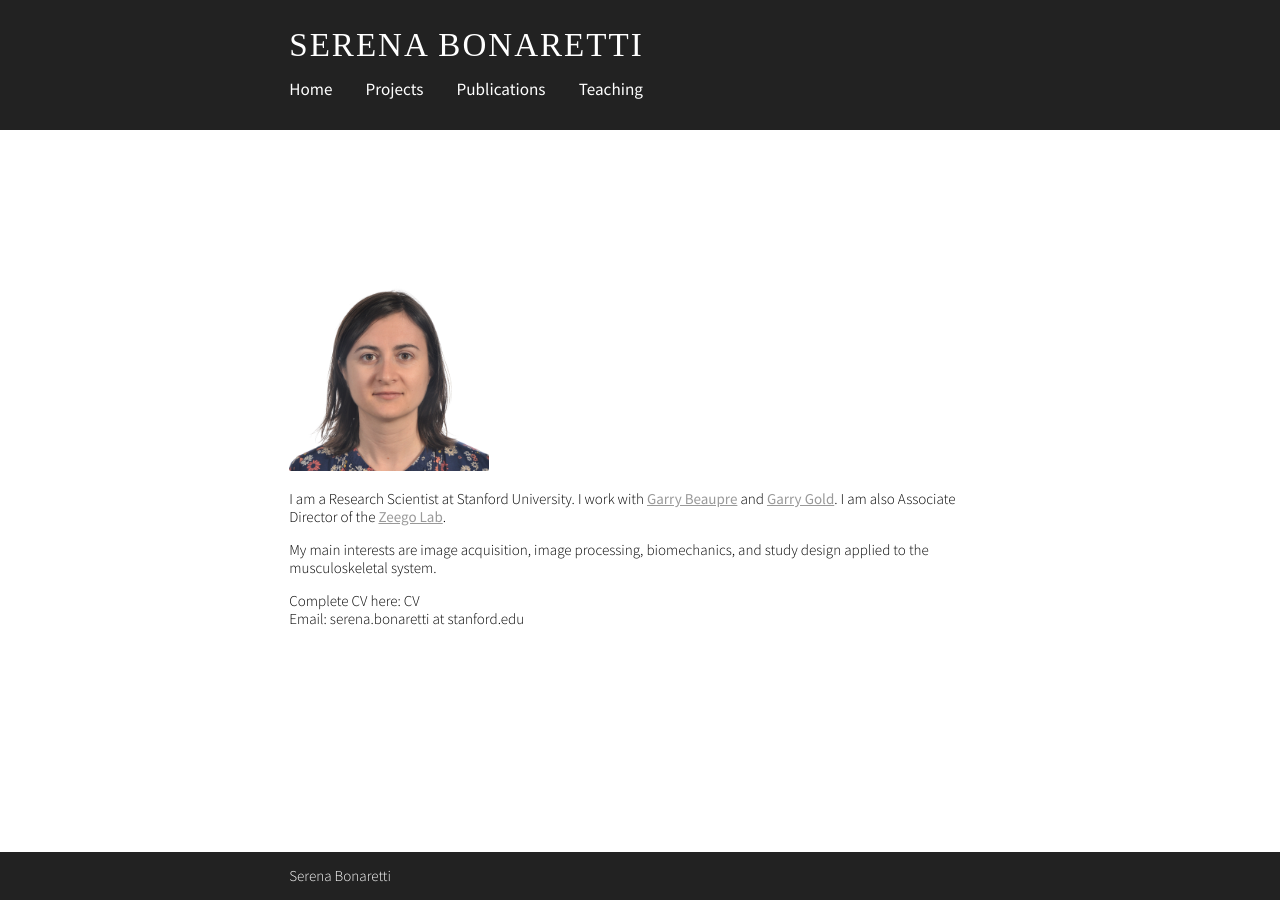
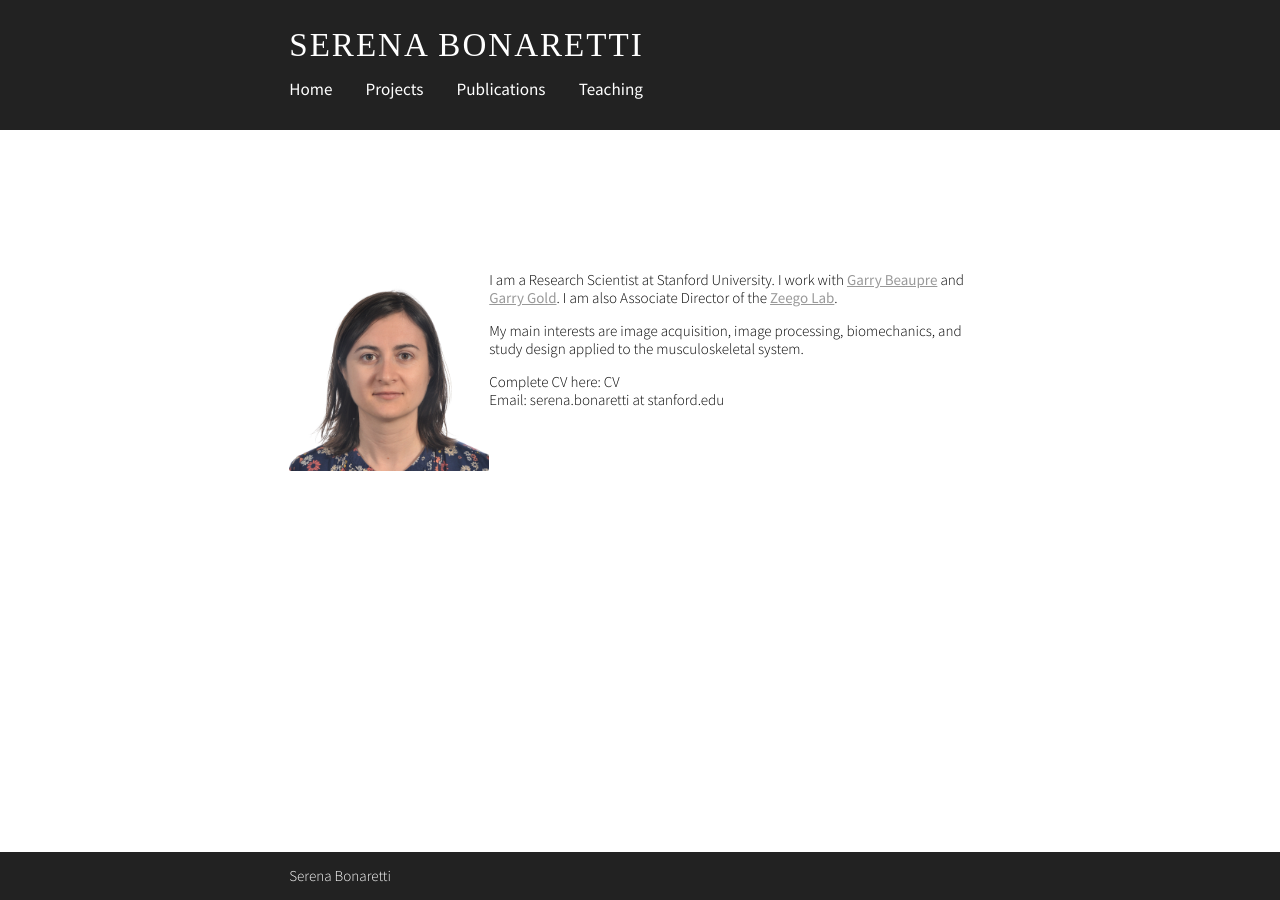
Before and after one commit to sbonaretti/sbonaretti.github.io, a Jekyll site: the page built from index.html, in a window 1280 px wide. Built offline with Jekyll 4.4.1, drawn with Linux system fonts in a browser that asks for light colours; some web fonts are replaced; the list of posts is cut into pages by our own code.

Commit message:
Update index.html

```diff
--- a/index.html
+++ b/index.html
@@ -8,7 +8,9 @@ layout: default
 <link href="{{ '/index.css' | prepend: site.baseurl }}" rel="stylesheet">
 <head>
   <style>
-
+    img {
+    float:left;
+    }
   </style>
 </head>
 
```
